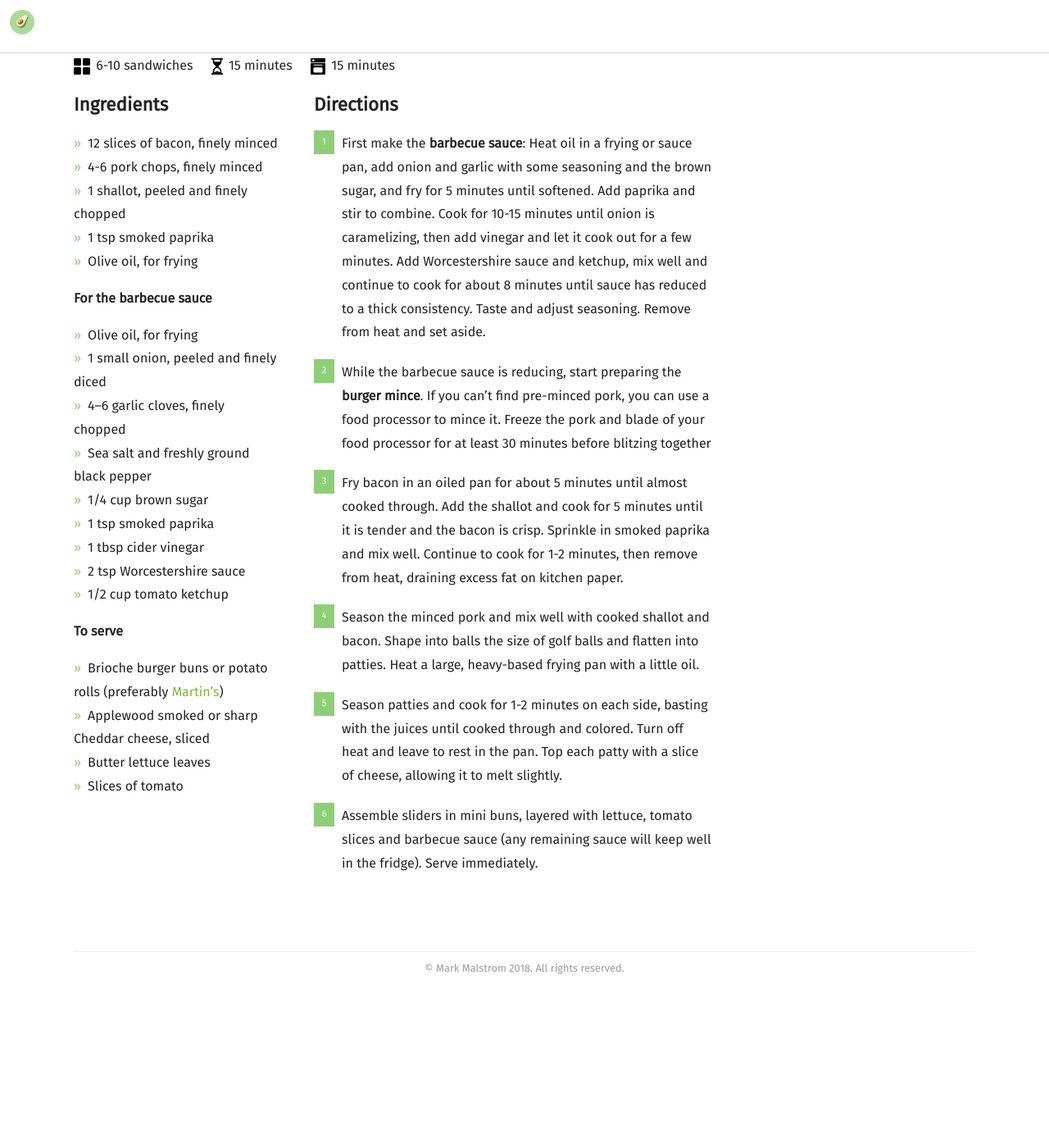
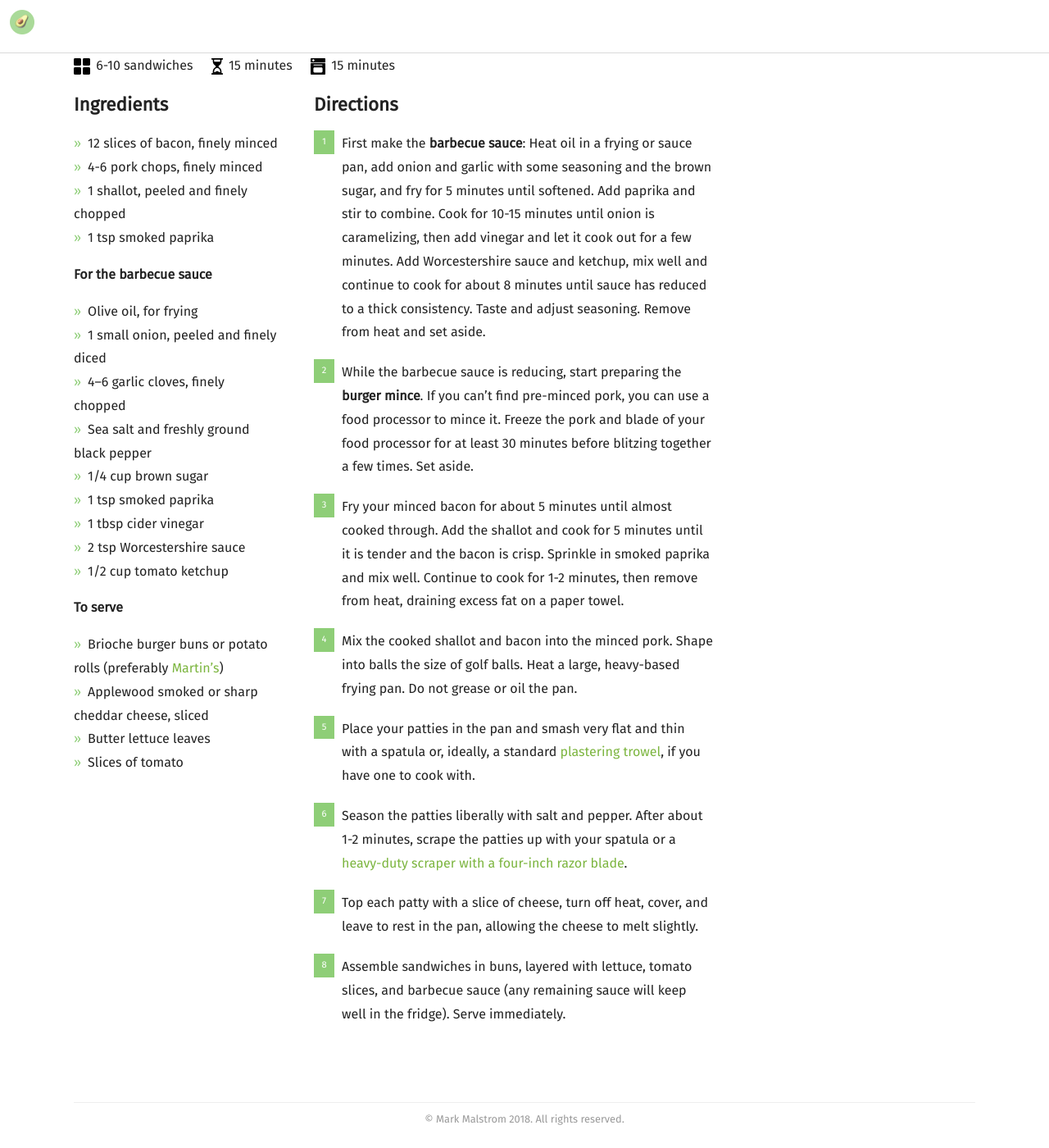
Before and after one commit to GTWillis1/emojicado, a Jekyll site: the page built from _posts/2018-09-05-bbq-pork-sandwich.md, in a window 1280 px wide and 1400 px high, scrolled down 827 px. Shown: the whole window at 82% size. Built offline with Jekyll 4.4.1, drawn with Linux system fonts in a browser that asks for light colours; some web fonts are replaced; before the commit the page ends 2043 px from its top, so only the background shows below that; some of the changed text lies outside the part shown.

Commit message:
Updated pork recipe

```diff
--- a/_posts/2018-09-05-bbq-pork-sandwich.md
+++ b/_posts/2018-09-05-bbq-pork-sandwich.md
@@ -14,7 +14,6 @@ recipe:
     * 4-6 pork chops, finely minced
     * 1 shallot, peeled and finely chopped
     * 1 tsp smoked paprika
-    * Olive oil, for frying
 
     **For the barbecue sauce**
     * Olive oil, for frying
@@ -29,15 +28,17 @@ recipe:
 
     **To serve**
     * Brioche burger buns or potato rolls (preferably [Martin's](https://potatorolls.com))
-    * Applewood smoked or sharp Cheddar cheese, sliced
+    * Applewood smoked or sharp cheddar cheese, sliced
     * Butter lettuce leaves
     * Slices of tomato
   directions_markdown: |-
     1. First make the **barbecue sauce**: Heat oil in a frying or sauce pan, add onion and garlic with some seasoning and the brown sugar, and fry for 5 minutes until softened. Add paprika and stir to combine. Cook for 10-15 minutes until onion is caramelizing, then add vinegar and let it cook out for a few minutes. Add Worcestershire sauce and ketchup, mix well and continue to cook for about 8 minutes until sauce has reduced to a thick consistency. Taste and adjust seasoning. Remove from heat and set aside.
-    2. While the barbecue sauce is reducing, start preparing the **burger mince**. If you can't find pre-minced pork, you can use a food processor to mince it. Freeze the pork and blade of your food processor for at least 30 minutes before blitzing together
-    3. Fry bacon in an oiled pan for about 5 minutes until almost cooked through. Add the shallot and cook for 5 minutes until it is tender and the bacon is crisp. Sprinkle in smoked paprika and mix well. Continue to cook for 1-2 minutes, then remove from heat, draining excess fat on kitchen paper.
-    3. Season the minced pork and mix well with cooked shallot and bacon. Shape into balls the size of golf balls and flatten into patties. Heat a large, heavy-based frying pan with a little oil.
-    4. Season patties and cook for 1-2 minutes on each side, basting with the juices until cooked through and colored. Turn off heat and leave to rest in the pan. Top each patty with a slice of cheese, allowing it to melt slightly.
-    5. Assemble sliders in mini buns, layered with lettuce, tomato slices and barbecue sauce (any remaining sauce will keep well in the fridge). Serve immediately.
+    2. While the barbecue sauce is reducing, start preparing the **burger mince**. If you can't find pre-minced pork, you can use a food processor to mince it. Freeze the pork and blade of your food processor for at least 30 minutes before blitzing together a few times. Set aside.
+    3. Fry your minced bacon for about 5 minutes until almost cooked through. Add the shallot and cook for 5 minutes until it is tender and the bacon is crisp. Sprinkle in smoked paprika and mix well. Continue to cook for 1-2 minutes, then remove from heat, draining excess fat on a paper towel.
+    4. Mix the cooked shallot and bacon into the minced pork. Shape into balls the size of golf balls. Heat a large, heavy-based frying pan. Do not grease or oil the pan.
+    5. Place your patties in the pan and smash very flat and thin with a spatula or, ideally, a standard [plastering trowel](http://a.co/d/1mO90EX), if you have one to cook with.
+    6. Season the patties liberally with salt and pepper. After about 1-2 minutes, scrape the patties up with your spatula or a [heavy-duty scraper with a four-inch razor blade](http://a.co/d/06qx7G0).
+    7. Top each patty with a slice of cheese, turn off heat, cover, and leave to rest in the pan, allowing the cheese to melt slightly.
+    8. Assemble sandwiches in buns, layered with lettuce, tomato slices, and barbecue sauce (any remaining sauce will keep well in the fridge). Serve immediately.
 ---
-This is one of my favorite recent recipes. I developed it using [this Gordon Ramsay recipe](https://youtu.be/tXS0RdlqhTo) as a base. His sauce is amazing and I've simply increased the sweetness a bit to bring out caramelized onion flavor. I've also made mine full-sized sandwiches instead of sliders and smashed the patties like a traditional [smashed burger](https://www.seriouseats.com/2014/03/the-food-lab-maximize-flavor-by-ultra-smashin.html) which gives the meat a beautiful caramelized crust. You can store the left over sauce in the fridge for a month or so. These go wonderfully with potato salad or salt & vinegar chips.
+This is one of my favorite recent recipes. I developed it using [this Gordon Ramsay recipe](https://youtu.be/tXS0RdlqhTo) as a base. His sauce is amazing and I've slightly increased the brown sugar a bit to bring out caramelized flavor. I've also made mine full-sized sandwiches instead of sliders and smashed the patties like a traditional [smashed burger](https://www.seriouseats.com/2014/03/the-food-lab-maximize-flavor-by-ultra-smashin.html) which gives the meat a beautiful caramelized crust. You can store the left over sauce in the fridge for a month or so. These go wonderfully with potato salad or salt & vinegar chips.
```
